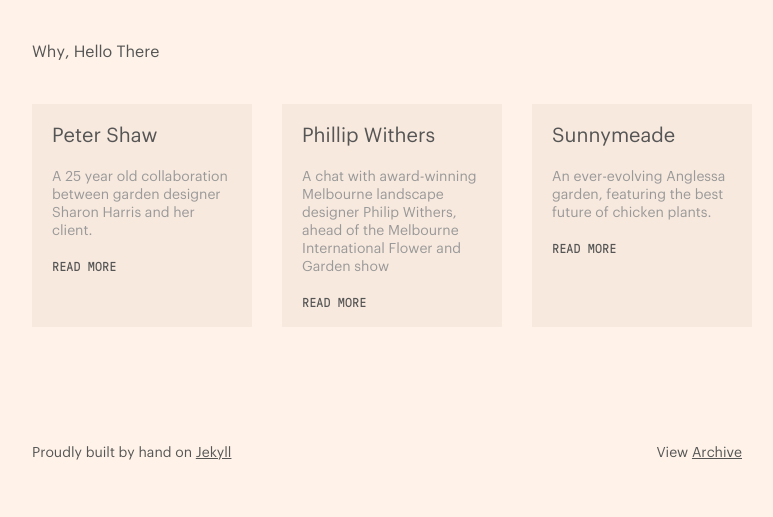
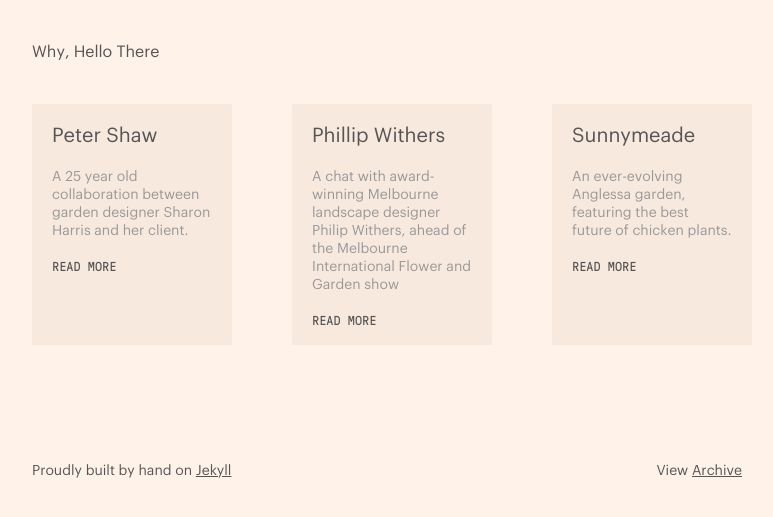
Before and after one commit to jonaschafer/jonaschafer.github.io, a Jekyll site: the page built from grid.html, in a window 1280 px wide. Shown: the top 517 px of the page, without its empty margins (248-1021 px from the left). Built offline with Jekyll 4.4.1, drawn with Linux system fonts in a browser that asks for light colours.

Commit message:
removed footer a link on mobile, flexbox on 800px < experiments

```diff
--- a/assets/stylesheets/core/_layout.scss
+++ b/assets/stylesheets/core/_layout.scss
@@ -178,9 +178,4 @@
     align-items: start;
   }
 
-  footer a {
-    font-size: 16px;
-
-  }
-
  }
--- a/assets/stylesheets/fun/flexbox.scss
+++ b/assets/stylesheets/fun/flexbox.scss
@@ -10,7 +10,7 @@
 
 .grid-child {
   background-color: $peach-dark;
-  width: 220px;
+  width: 200px;
   padding: 0 20px 0 20px;
 }
 
@@ -37,7 +37,11 @@
 @media only screen and (max-width: 800px) and (min-width: 600px) {
  .grid-parent {
    background-color: red;
+ }
 
+ .grid-child {
+  background-color: green;
+  margin: 20px 0 20px 0;
  }
 
 }
```
